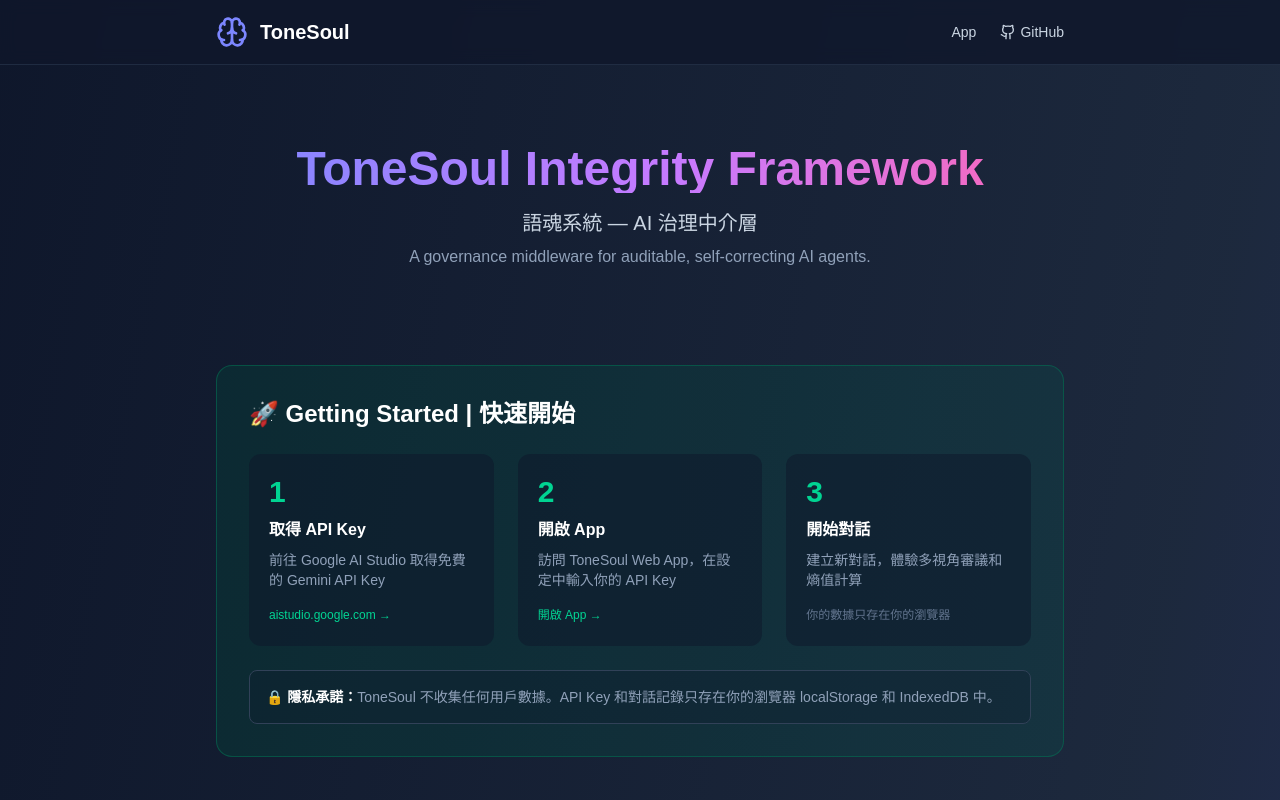
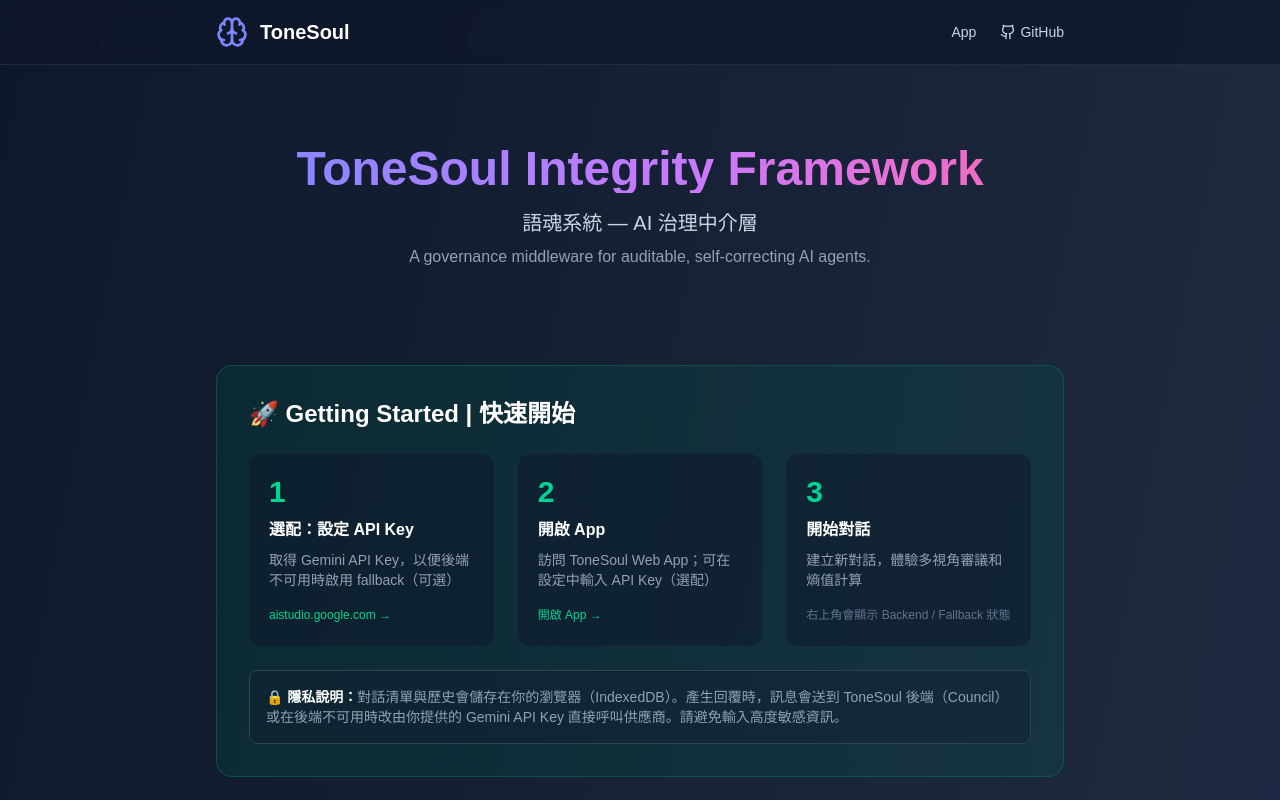
Before and after one commit to huangfanwei25-lang/tonesoul52, a Next.js app in the folder apps/web/: page /docs in a window 1280 px wide. Shown: the top 800 px of the page. Built offline with nearby package versions, Linux system fonts and the light colour scheme; no server answers.

Commit message:
docs: clarify backend-first + fallback privacy model

```diff
--- a/apps/web/src/app/docs/page.tsx
+++ b/apps/web/src/app/docs/page.tsx
@@ -98,8 +98,8 @@
                         <div className="grid md:grid-cols-3 gap-6">
                             <div className="bg-slate-900/50 rounded-xl p-5">
                                 <div className="text-3xl font-bold text-emerald-400 mb-2">1</div>
-                                <h3 className="font-bold mb-2">取得 API Key</h3>
-                                <p className="text-sm text-slate-400 mb-3">前往 Google AI Studio 取得免費的 Gemini API Key</p>
+                                <h3 className="font-bold mb-2">選配：設定 API Key</h3>
+                                <p className="text-sm text-slate-400 mb-3">取得 Gemini API Key，以便後端不可用時啟用 fallback（可選）</p>
                                 <a href="https://aistudio.google.com/app/apikey" target="_blank" rel="noopener" className="text-xs text-emerald-400 hover:underline">
                                     aistudio.google.com →
                                 </a>
@@ -107,7 +107,7 @@
                             <div className="bg-slate-900/50 rounded-xl p-5">
                                 <div className="text-3xl font-bold text-emerald-400 mb-2">2</div>
                                 <h3 className="font-bold mb-2">開啟 App</h3>
-                                <p className="text-sm text-slate-400 mb-3">訪問 ToneSoul Web App，在設定中輸入你的 API Key</p>
+                                <p className="text-sm text-slate-400 mb-3">訪問 ToneSoul Web App；可在設定中輸入 API Key（選配）</p>
                                 <Link href="/" className="text-xs text-emerald-400 hover:underline">
                                     開啟 App →
                                 </Link>
@@ -116,13 +116,13 @@
                                 <div className="text-3xl font-bold text-emerald-400 mb-2">3</div>
                                 <h3 className="font-bold mb-2">開始對話</h3>
                                 <p className="text-sm text-slate-400 mb-3">建立新對話，體驗多視角審議和熵值計算</p>
-                                <span className="text-xs text-slate-500">你的數據只存在你的瀏覽器</span>
+                                <span className="text-xs text-slate-500">右上角會顯示 Backend / Fallback 狀態</span>
                             </div>
                         </div>
                         <div className="mt-6 p-4 bg-slate-900/30 rounded-lg border border-slate-700">
                             <p className="text-sm text-slate-400">
-                                <strong className="text-white">🔒 隱私承諾：</strong>
-                                ToneSoul 不收集任何用戶數據。API Key 和對話記錄只存在你的瀏覽器 localStorage 和 IndexedDB 中。
+                                <strong className="text-white">🔒 隱私說明：</strong>
+                                對話清單與歷史會儲存在你的瀏覽器（IndexedDB）。產生回覆時，訊息會送到 ToneSoul 後端（Council）或在後端不可用時改由你提供的 Gemini API Key 直接呼叫供應商。請避免輸入高度敏感資訊。
                             </p>
                         </div>
                     </section>
```
